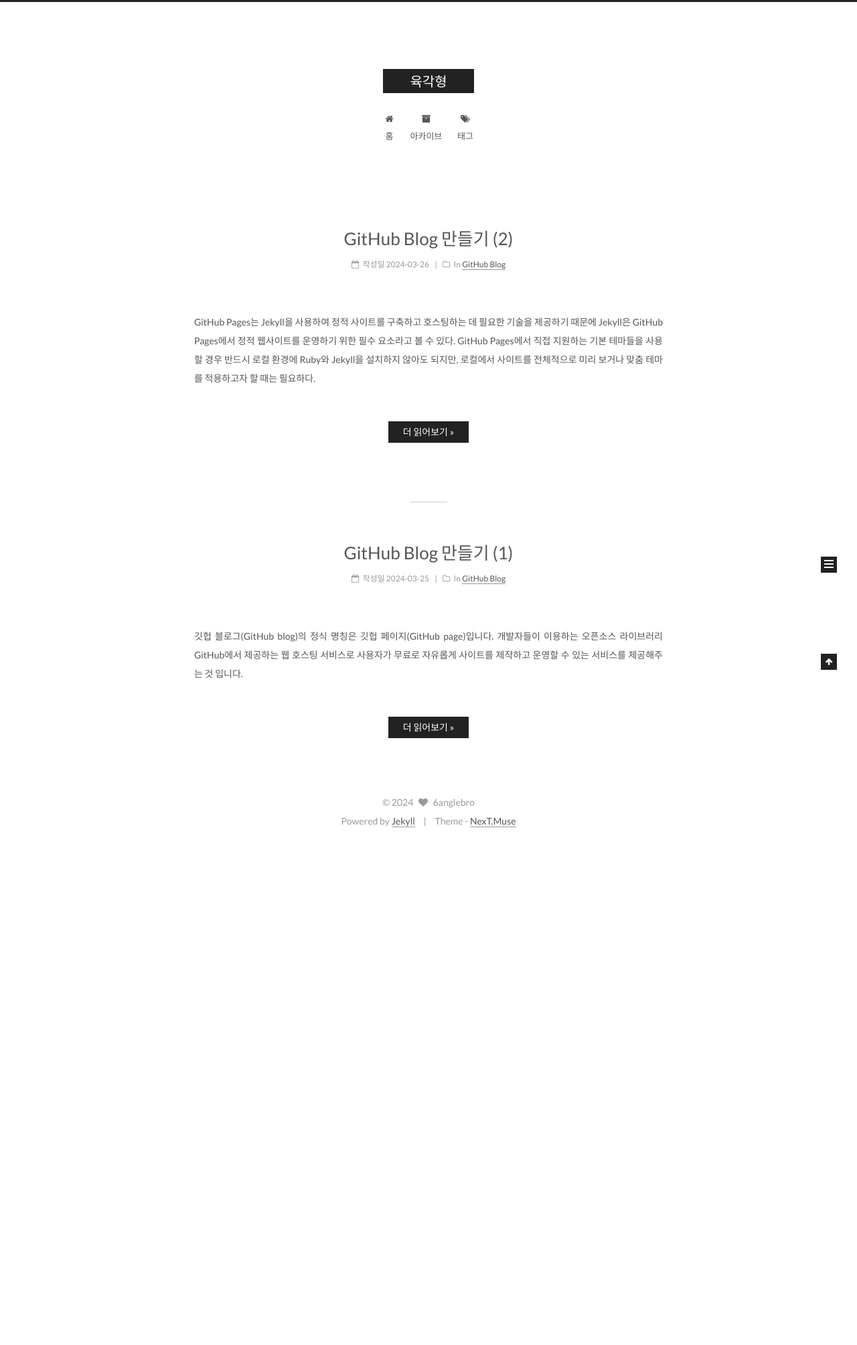
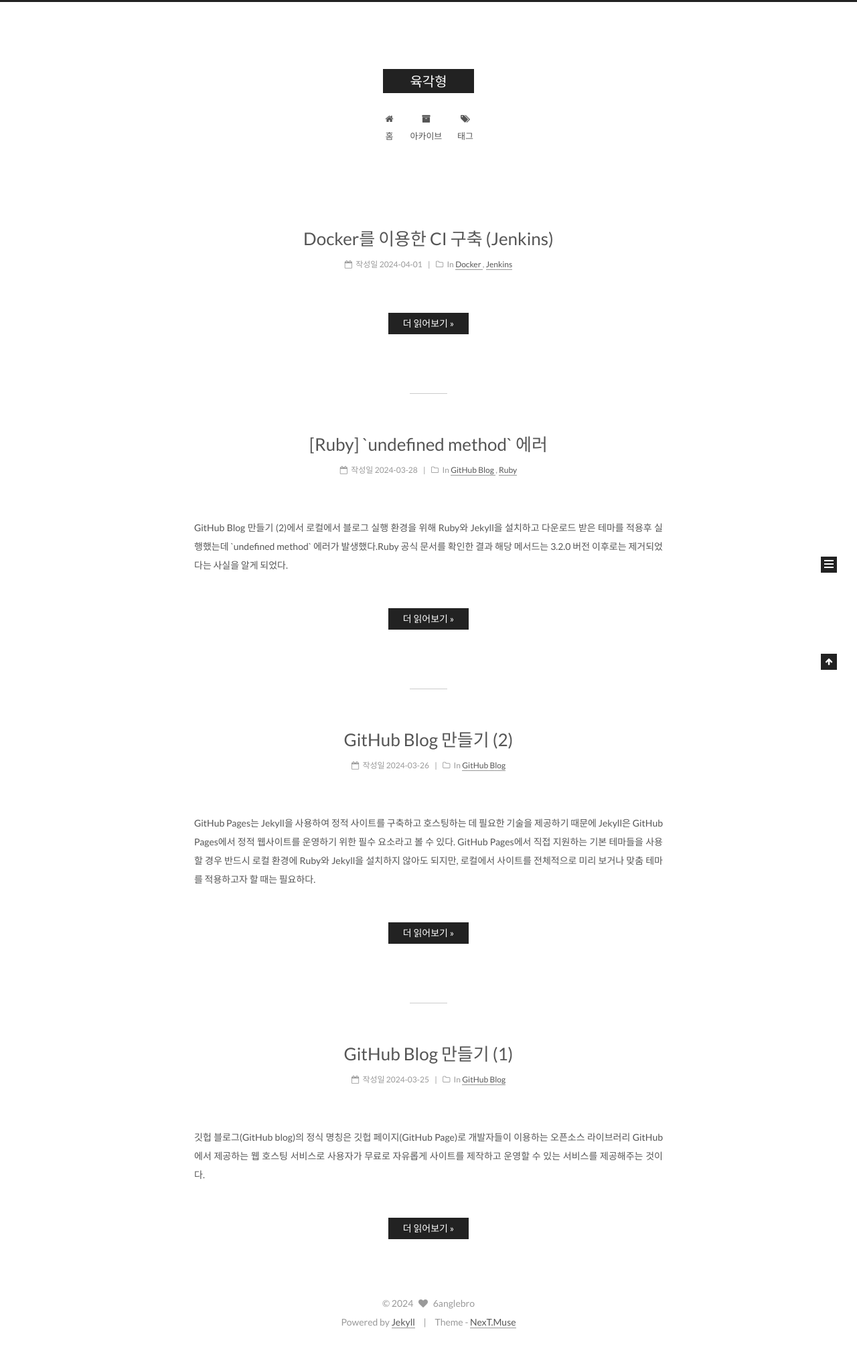
Before and after one commit to yukmekim/yukmekim.github.io, a Jekyll site: the page built from index.html, in a window 1280 px wide. Shown: the whole page at 67% size. Built offline with Jekyll 4.4.1, drawn with Linux system fonts in a browser that asks for light colours; the list of posts is cut into pages by our own code; before the commit the page ends 1260 px from its top, so only the background shows below that.

Commit message:
Ruby error 포스팅 추가

````diff
--- a/_posts/2024-03-25-github-blog-1.md
+++ b/_posts/2024-03-25-github-blog-1.md
@@ -1,6 +1,6 @@
 ---
 title: GitHub Blog 만들기 (1)
-description: 깃헙 블로그(GitHub blog)의 정식 명칭은 깃헙 페이지(GitHub page)입니다. 개발자들이 이용하는 오픈소스 라이브러리 GitHub에서 제공하는 웹 호스팅 서비스로 사용자가 무료로 자유롭게 사이트를 제작하고 운영할 수 있는 서비스를 제공해주는 것 입니다.
+description: 깃헙 블로그(GitHub blog)의 정식 명칭은 깃헙 페이지(GitHub Page)로 개발자들이 이용하는 오픈소스 라이브러리 GitHub에서 제공하는 웹 호스팅 서비스로 사용자가 무료로 자유롭게 사이트를 제작하고 운영할 수 있는 서비스를 제공해주는 것이다.
 categories:
  - GitHub Blog
 tags:
--- a/_posts/2024-03-26-github-blog-2.md
+++ b/_posts/2024-03-26-github-blog-2.md
@@ -72,4 +72,4 @@ undefined method `untaint' for "C:/Users/{LocalPath}/jekyll-theme-next":String (
     current  = File.expand_path(SharedHelpers.pwd).untaint
 ```
 
-다음 포스팅에서는 테마 적용후 로컬 빌드시 발생한 에러에 해결에 대해 정리해야겠다..
+다음에는 테마 적용후 로컬 빌드시 발생한 에러 해결에 대해 짧게 정리후 이어서 포스팅하도록 하겠다.
--- /dev/null
+++ b/_posts/2024-03-28-github-blog-3.md
@@ -0,0 +1,26 @@
+---
+title: '[Ruby] `undefined method` 에러'
+description: GitHub Blog 만들기 (2)에서 로컬에서 블로그 실행 환경을 위해 Ruby와 Jekyll을 설치하고 다운로드 받은 테마를 적용후 실행했는데 `undefined method` 에러가 발생했다.Ruby 공식 문서를 확인한 결과 해당 메서드는 3.2.0 버전 이후로는 제거되었다는 사실을 알게 되었다.
+categories:
+ - GitHub Blog
+ - Ruby
+tags:
+ - Ruby
+---
+
+**[GitHub Blog 만들기 (2)](http://yukmekim.github.io/github%20blog/2024/03/26/github-blog-2/)** 에서 로컬에서 블로그 실행 환경을 위해 Ruby와 Jekyll을 설치하고 다운로드 받은 테마를 적용후 실행했는데 `undefined method` 에러가 발생했다.
+
+해당 오류를 수정하는데 꽤나 삽질을해서 혹시나 다른 테마를 적용하다 같은 에러를 만났을때 도움이 될 수 있을거 같다고 생각하여서 추가 포스팅을 하기로 했다.
+
+[Ruby 공식 문서](https://ruby-doc.org/stdlib-2.7.1/libdoc/pathname/rdoc/Pathname.html)를 확인한 결과 해당 메서드는 3.2.0 버전 이후로는 제거되었다는 사실을 알게 되었다. (Ruby 2.1.0 버전 이상으로 쓰면 된다며:flushed: 문서 업데이트좀.. ㅠㅠ)
+
+![Desktop Preview](/assets/images/post/gitblog_3/ruby_docs_untaint.png)
+
+`bundle update` 로 bundle을 최신 버전으로 update를 해도 같은 오류가 반복되고 있다.
+Ruby 버전을 다운그레이드 해야하나 고민하던중 GemFile에서 bundle 버전까지 관리한다는 사실이 기억났다.
+
+우리가 다운로드 받은 테마는 GemFile까지 포함하고 있었고 그걸 그대로 옮겨 붙였으니 해당 파일에서 관리되는 `1.17.1` 버전의 bundle을 사용하고 있었고 해당 버전을 update받은 bundle 버전으로 수정했다.
+
+![Desktop Preview](/assets/images/post/gitblog_3/theme_bundle_version.png)
+
+Jekyll 서버를 재시작후 에러 없이 콘솔창에 `Server Running...` 문구가 출력되는걸 확인 할 수 있다.
--- /dev/null
+++ b/_posts/2024-04-01-devops-jenkins-1.md
@@ -0,0 +1,9 @@
+---
+title: Docker를 이용한 CI 구축 (Jenkins)
+description:
+categories:
+ - Docker
+ - Jenkins
+tags:
+ - DevOps
+---
````
Also changed, not shown: assets/images/post/gitblog_3/ruby_docs_untaint.png (added), assets/images/post/gitblog_3/theme_bundle_version.png (added).
